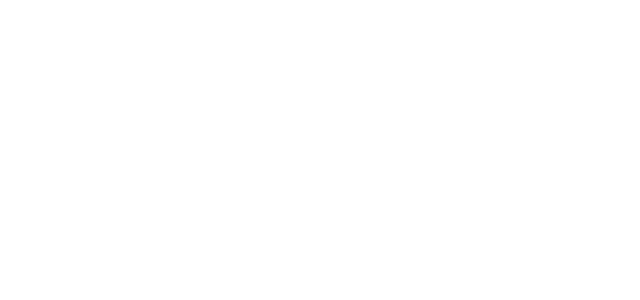
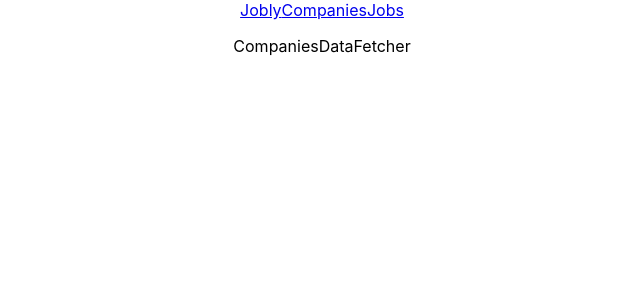
Before and after one commit to katemoser/react-jobly, a React (Create React App) app: page /companies in a window 1280 px wide. Shown: the top 300 px of the page, without its empty margins (318-958 px from the left). Built offline with nearby package versions, Linux system fonts and the light colour scheme.

Commit message:
Finished Routes and Navbar basic funcitonality, ready for code review

```diff
--- a/src/App.js
+++ b/src/App.js
@@ -1,10 +1,24 @@
-import {BrowserRouter, Route, Switch, Redirect} from "react-router-dom";
+import {BrowserRouter} from "react-router-dom";
 import './App.css';
+import NavBar from "./NavBar";
+import Routes from "./Routes";
 
+/**
+ * Jobly App -- A site for searching for job openings!
+ *
+ *  props: none
+ *
+ * state: none
+ *
+ * App -> {NavBar, Routes}
+ */
 function App() {
   return (
     <div className="App">
-      <></>
+    <BrowserRouter >
+      <NavBar />
+      <Routes />
+    </BrowserRouter>
     </div>
   );
 }
--- /dev/null
+++ b/src/CompaniesDataFetcher.js
@@ -0,0 +1,11 @@
+
+/**
+ *
+ */
+function CompaniesDataFetcher(){
+    return <p>CompaniesDataFetcher</p>
+
+
+}
+
+export default CompaniesDataFetcher;
--- /dev/null
+++ b/src/CompanyDetail.js
@@ -0,0 +1,9 @@
+/**
+ *
+ */
+ function CompanyDetail(){
+    return <p>CompanyDetail</p>
+
+}
+
+export default CompanyDetail;
--- /dev/null
+++ b/src/HomePage.js
@@ -0,0 +1,9 @@
+/**
+ *
+ */
+ function HomePage(){
+     return <p>HomePage</p>
+
+}
+
+export default HomePage;
--- /dev/null
+++ b/src/JobsDataFetcher.js
@@ -0,0 +1,10 @@
+/**
+ *
+ */
+ function JobsDataFetcher(){
+    return <p>JobsDataFetcher</p>
+
+
+}
+
+export default JobsDataFetcher;
--- /dev/null
+++ b/src/NavBar.js
@@ -0,0 +1,24 @@
+import React from "react";
+import {NavLink}  from "react-router-dom";
+
+/**
+ * NavBar for our site with links to homepage, companies, jobs
+ *
+ * props: None
+ *
+ * State: none
+ *
+ * App -> NavBar -  -  -  > {homepage, companies, jobs}
+ *
+ */
+function NavBar(){
+    return (
+        <nav className="Jobly-NavBar">
+            <NavLink exact to="/" >Jobly</NavLink>
+            <NavLink exact to="/companies" >Companies</NavLink>
+            <NavLink exact to="/jobs" >Jobs</NavLink>
+        </nav>
+    )
+}
+
+export default NavBar;
--- /dev/null
+++ b/src/Routes.js
@@ -0,0 +1,37 @@
+import React from "react";
+import { Switch, Route, Redirect } from "react-router-dom";
+import CompaniesDataFetcher from "./CompaniesDataFetcher";
+import JobsDataFetcher from "./JobsDataFetcher";
+import CompanyDetail from "./CompanyDetail";
+import HomePage from "./HomePage";
+
+/**Routes component -- handles rendering for site based on url
+ *
+ * props: None
+ *
+ * state: none
+ *
+ * App -> Routes -> {CompaniesDataFetcher, JobsDataFetcher, HomePage, Company Detail}
+ */
+function Routes(){
+    return (
+       <Switch>
+           <Route exact path="/companies">
+               <CompaniesDataFetcher />
+            </Route>
+           <Route exact path="/jobs">
+               <JobsDataFetcher />
+            </Route>
+           <Route exact path="/companies/:companyHandle">
+               <CompanyDetail />
+            </Route>
+            <Route exact path="/">
+               <HomePage />
+            </Route>
+            <Redirect to="/" />
+       </Switch>
+    )
+
+}
+
+export default Routes;
```
